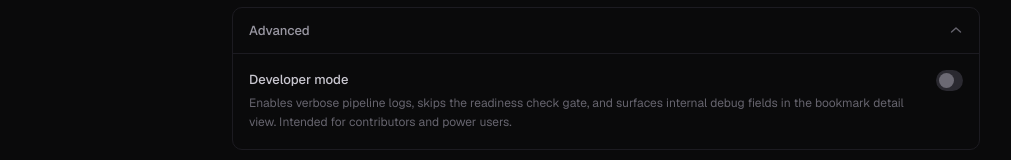
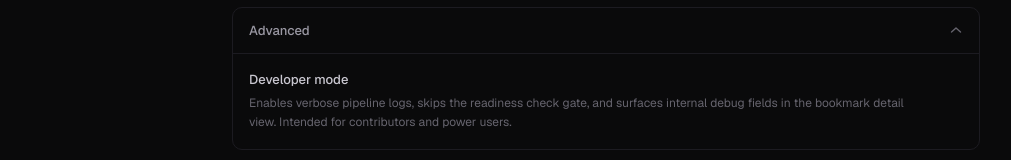
Before and after one commit to Ajitesh-Tamrakar/Bookmark, a React (Vite) app in the folder frontend/: page /setup in a window 1280 px wide. Both pictures are taken after a click on the button "Advanced". Shown: the part 1262-1422 px from the top of the page, without its empty margins (138-1149 px from the left). Built offline with nearby package versions, Linux system fonts and the light colour scheme; no server answers.

Commit message:
setup page dev model toggle button fix

```diff
--- a/frontend/src/design-system/primitives/Switch.jsx
+++ b/frontend/src/design-system/primitives/Switch.jsx
@@ -9,16 +9,27 @@
       disabled={disabled}
       onClick={() => onChange?.(!checked)}
       className={cn(
-        'relative w-9 h-[21px] rounded-full cursor-pointer border transition-all p-0 disabled:opacity-50 disabled:cursor-not-allowed',
-        checked ? 'bg-text-primary border-border-strong' : 'bg-switch-track-off border-transparent',
+        'relative cursor-pointer transition-all p-0 disabled:opacity-50 disabled:cursor-not-allowed',
         className
       )}
+      style={{
+        width: '38px',
+        height: '22px',
+        borderRadius: '999px',
+        border: `1px solid ${checked ? 'var(--color-border-strong)' : 'transparent'}`,
+        background: checked ? 'var(--color-text-primary)' : 'var(--color-switch-track-off)',
+        flex: '0 0 auto',
+      }}
     >
       <span
-        className={cn(
-          'absolute top-[2px] w-[15px] h-[15px] rounded-full transition-all',
-          checked ? 'left-[17px] bg-bg-base' : 'left-[2px] bg-switch-thumb-off'
-        )}
+        className="absolute rounded-full transition-all"
+        style={{
+          top: '2px',
+          width: '16px',
+          height: '16px',
+          left: checked ? '18px' : '2px',
+          background: checked ? 'var(--color-bg-base)' : 'var(--color-switch-thumb-off)',
+        }}
       />
     </button>
   );
```
